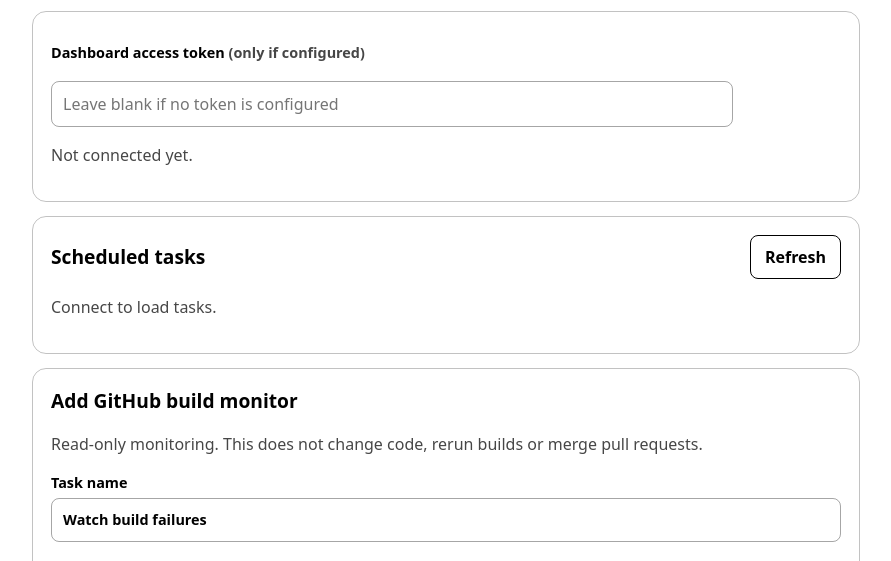
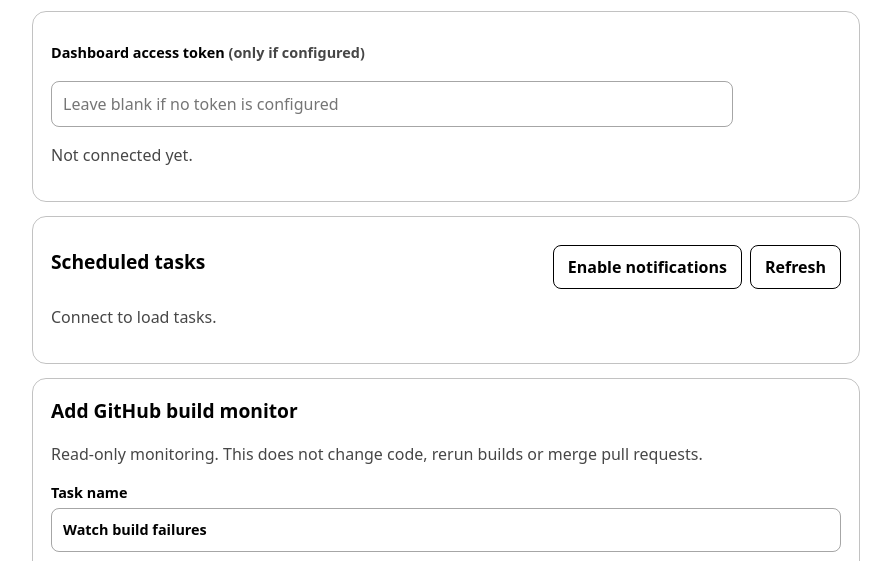
Before and after one commit to mcoke9-lgtm/Yggdrasil-Lean, a website: page scheduler/public/index.html in a window 1280 px wide. Shown: the part 210-771 px from the top of the page, without its empty margins (194-1085 px from the left). Drawn offline with Linux system fonts and the light colour scheme.

Commit message:
Add opt-in browser notification control

```diff
--- a/scheduler/public/index.html
+++ b/scheduler/public/index.html
@@ -22,7 +22,7 @@
     </section>
 
     <section class="panel">
-      <div class="section-head"><h2>Scheduled tasks</h2><button id="refresh" class="secondary">Refresh</button></div>
+      <div class="section-head"><h2>Scheduled tasks</h2><div class="actions"><button id="notifications" class="secondary">Enable notifications</button><button id="refresh" class="secondary">Refresh</button></div></div>
       <div id="tasks" class="task-list"><p class="muted">Connect to load tasks.</p></div>
     </section>
 
```
